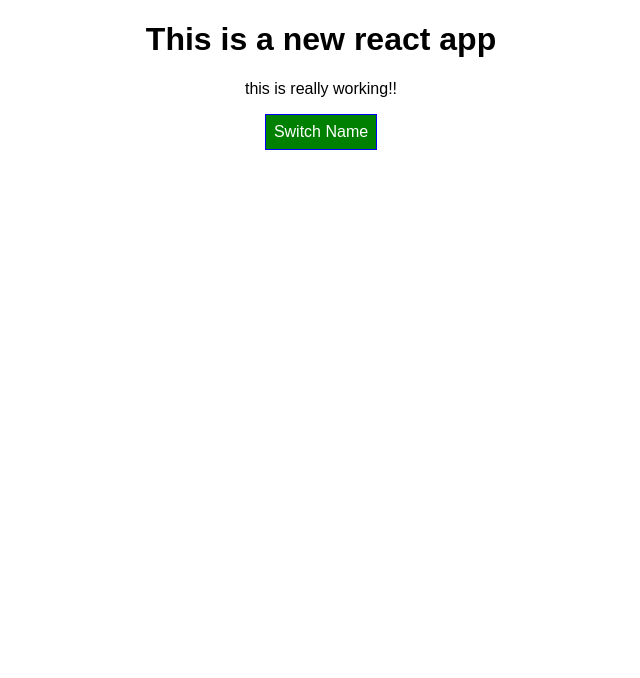
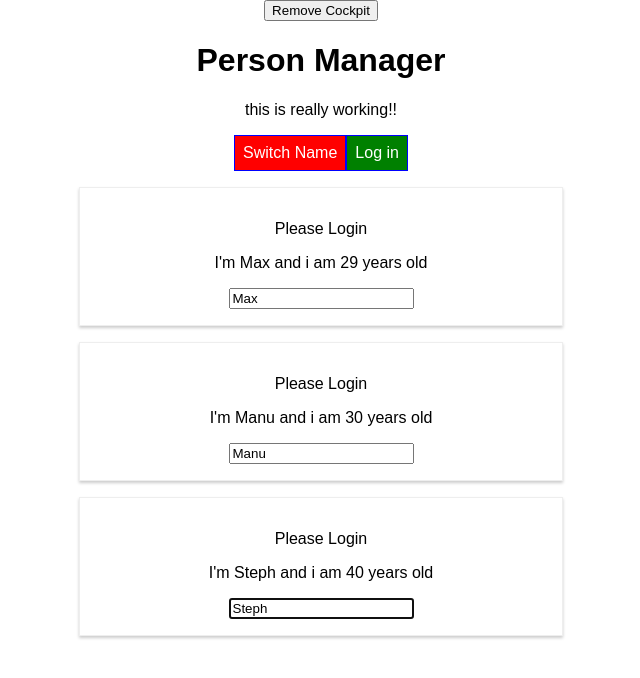
Before and after one commit to AjayanN/ReactNew, a React app: page / in a window 1280 px wide. Shown: the whole page, without its empty margins (319-959 px from the left). Built offline with nearby package versions, Linux system fonts and the light colour scheme.

Commit message:
Demo project on react

```diff
--- a/package.json
+++ b/package.json
@@ -31,6 +31,7 @@
     "postcss-flexbugs-fixes": "3.2.0",
     "postcss-loader": "2.0.8",
     "promise": "8.0.1",
+    "prop-types": "^15.7.2",
     "radium": "^0.26.0",
     "raf": "3.4.0",
     "react": "^16.13.1",
--- a/src/components/Cockpit/Cockpit.css
+++ b/src/components/Cockpit/Cockpit.css
@@ -1,4 +1,4 @@
-.red {
+  .red {
     color: red;
   }
 
--- a/src/components/Cockpit/Cockpit.js
+++ b/src/components/Cockpit/Cockpit.js
@@ -1,27 +1,54 @@
-import React from 'react';
+import React, {useEffect, useRef, useContext} from 'react';
 import classes from './Cockpit.css';
+import AuthContext from '../../context/auth-context';
+const cockpit = (props) => {
+    const toggleBtnRef = useRef(null);
+    const authContext = useContext(AuthContext);
 
-const cockpit = (props) => {
+    console.log(authContext.authenticated)
+
+    useEffect (() => {
+      console.log('[Cockpit.js] useEffect')
+      // Http request...
+      // setTimeout(() => {
+      //   alert('Saved data to cloud');
+      // },1000);
+      toggleBtnRef.current.click();
+      return () => {
+        console.log('[Cockpit.js] clean up work');
+      };
+    },[]);
+
+    useEffect(() => {
+      console.log('[Cockpit.js] 2nd useEffect');
+      return () => {
+        console.log('[Cockpit.js] cleanup work in 2nd useEffect')
+      };
+
+    });
     const assignedClasses =[];
     let btnClass='';
-    if (props.showPerson){
+    if (props.showPersons){
         btnClass=classes.Red;
     }
-    if(props.persons.length <=2){
+    if(props.personsLength <=2){
       assignedClasses.push(classes.red); // classes ='red
     }
-    if (props.persons.length <=1) {
+    if (props.personsLength <=1) {
       assignedClasses.push(classes.bold)
     }
 
     return (
     <div className= {classes.Cockpit}>
-    <h1> This is a new react app </h1>
+    <h1>{props.title}</h1>
     <p className={assignedClasses.join(' ')}> this is really working!!</p>
-    <button className = {btnClass}
+    <button
+    ref={toggleBtnRef}
+    className = {btnClass}
     onClick ={props.clicked}>Switch Name</button>
+    <button onClick={authContext.login}>Log in</button>
     </div>);
 
 };
 
-export default cockpit;
+export default React.memo(cockpit);
--- a/src/components/Persons/Person/Person.js
+++ b/src/components/Persons/Person/Person.js
@@ -1,7 +1,11 @@
-import React from 'react';
+import React,{Component} from 'react';
 // import Radium from 'radium';
 // import styled from 'styled-components';
 import classes from './Person.css';
+import withClass from '../../../hoc/withClass'
+import Aux from '../../../hoc/Auxiliary';
+import PropTypes from 'prop-types';
+import AuthContext from '../../../context/auth-context';
 
 // const StyledDiv = styled.div`
 // width: 60%;
@@ -15,17 +19,46 @@ import classes from './Person.css';
 //     width: 450px;
 // }`
 
-const person = (props) => {
-    const rnd = Math.random();
+class Person extends Component {
 
+    constructor(props){
+        super(props);
+        this.inputElementRef= React.createRef();
+    }
+
+    static contextType = AuthContext;
+
+    componentDidMount(){
+        this.inputElementRef.current.focus();
+        console.log(this.context.authenticated)
+    }
+
+    render(){
+    console.log('[Person.js] rendering...');
     return (
-    // <div className='Person' style={style}>
-    <div className={classes.Person}>
-        <p onClick={props.click}>I'm {props.name} and i am {props.age} years old</p>
-        <p>{props.children}</p>
-        <input type="text" onChange={props.changed} value={props.name}/>
-    </div>
+    <Aux>
+
+        {this.context.authenticated ?
+        <p>Authenticated</p> : <p> Please Login</p>}
+        <p onClick={this.props.click}>I'm {this.props.name} and i am {this.props.age} years old</p>
+        <p key="i2">{this.props.children}</p>
+        <input key ="i3"
+        // ref={(inputEl) => {this.inputElement = inputEl}}
+        ref={this.inputElementRef}
+        type="text"
+        onChange={this.props.changed}
+        value={this.props.name}/>
+    {/* </div> */}
+    </Aux>
     );
 };
+}
 
-export default person;
+Person.propTypes = {
+    click: PropTypes.func,
+    name:PropTypes.string,
+    age: PropTypes.number,
+    changed: PropTypes.func
+};
+
+export default withClass(Person,classes.Person);
--- a/src/components/Persons/Persons.js
+++ b/src/components/Persons/Persons.js
@@ -1,15 +1,56 @@
-import React from 'react';
+import React, {PureComponent} from 'react';
 import Person from './Person/Person';
 import ErrorBoundary from '../../ErrorBoundary/ErrorBoundary';
 
-const persons = (props) =>props.persons.map((person,index) => {
-        return <ErrorBoundary key={person.id}><Person
-          click={() => props.clicked(index)}
+
+class Persons extends PureComponent{
+  // static getDerivedStateFromProps(props,state){
+  //   console.log('[Persons.js] getDerivedStateFromProps');
+  //   return state;
+  // }
+
+
+
+  // shouldComponentUpdate(nextProps, nextState){
+  //   console.log('[Persons.js] shouldComponentUpdate');
+  //   if(nextProps.persons !== this.props.persons ||
+  //      nextProps.changed !== this.props.changed ||
+  //      nextProps.clicked !== this.props.clicked){
+  //     return true;
+  //   }else{
+  //     return false;
+  //   }
+  // }
+
+  getSnapshotBeforeUpdate(prevProps,prevState){
+    console.log('[Persons.js] getSnapshotBeforeUpdate');
+    return {message: 'Snapshot'};
+  }
+
+  componentDidUpdate(prevProps,prevState,snapshot){
+    console.log('[Persons.js] componentDidUpdate');
+    console.log(snapshot);
+  }
+
+  componentWillUnmount(){
+    console.log('[Persons.js] componentWillUnmount');
+  }
+
+  render(){
+  console.log('[Persons.js] rendering...');
+  return (this.props.persons.map((person,index) => {
+        return (
+        <ErrorBoundary key={person.id}>
+          <Person
+          click={() => this.props.clicked(index)}
           name={person.name}
           age={person.age}
-          changed={(event) => props.changed(event,person.id)} />
+          changed={(event) => this.props.changed(event,person.id)}
+          />
           </ErrorBoundary>
-      });
-
-
-export default persons;
+        );
+      })
+  );
+};
+};
+export default Persons;
--- a/src/containers/App.js
+++ b/src/containers/App.js
@@ -2,12 +2,15 @@ import React, { Component } from 'react';
 import classes from './App.css';
 // import Radium,{StyleRoot} from 'radium';
 import Persons from '../components/Persons/Persons';
-import ErrorBoundary from '../ErrorBoundary/ErrorBoundary';
+// import ErrorBoundary from '../ErrorBoundary/ErrorBoundary';
 import Cockpit from '../components/Cockpit/Cockpit';
+import withClass from '../hoc/withClass';
+import Aux from '../hoc/Auxiliary';
+import AuthContext from '../context/auth-context';
 // import styled from 'styled-components'
 // import UserOutput from './UserOutput/UserOutput';
 // import UserInput from './UserInput/UserInput';
-import { render } from 'react-dom';
+// import { render } from 'react-dom';
 
 // const StyledButton = styled.button`
 //       background-color: ${props => props.alt ? 'red' : 'green'};
@@ -22,6 +25,10 @@ import { render } from 'react-dom';
 // `;
 
 class App extends Component {
+  constructor(props){
+    super(props);
+    console.log('[App.js] construcot');
+  }
 
   state = {
       persons : [
@@ -29,11 +36,36 @@ class App extends Component {
         {id:'aderwedfsd',name:'Manu',age:30},
         {id:'adered',name:'Steph',age:40}
       ],
-      showPersons: false
+      showPersons: false,
+      showCockpit: true,
+      changeCounter:0,
+      authenticated:false
       // ,
       // user: [
       //   {user:'Ajayan',pass:'aj123'}]
     }
+
+  static getDerivedStateFromProps(props,state){
+    console.log('[App.js] getDerivedStateFromProps',props);
+    return state
+  }
+
+  // componentWillMount(){
+  //   console.log('[App.js] componentWillMount')
+  // }
+
+  componentDidMount(){
+    console.log('[App.js] componentDidMount');
+  }
+
+  shouldComponentUpdate(nextProps, nextState){
+    console.log('[App.js] shouldComponentUpdate');
+    return true;
+  }
+
+  componentDidUpdate(){
+    console.log('[App.js] componentDidUpdate');
+  }
 
   switchNameHandler = (newName) => {
       // console.log('was clicked')
@@ -73,7 +105,11 @@ class App extends Component {
 
       persons[personIndex] = person;
 
-      this.setState({persons: persons})
+      this.setState((prevState,props) => {
+        return {
+        persons: persons,
+        changeCounter: prevState.changeCounter+1};
+        });
 
       // this.setState({
       //   persons : [
@@ -96,28 +132,34 @@ class App extends Component {
 
     }
 
+    loginHandler = () => {
+      this.setState({authenticated:true})
+    }
+
 
   render ()
   {
-
+    console.log('[App.js] render');
     let persons =null;
     if(this.state.showPersons){
       persons=
-          <Persons persons={this.state.persons}
+          <Persons
+          persons={this.state.persons}
           clicked={this.deletePersonHandler}
-          changed={this.nameChangedHandler} />;
+          changed={this.nameChangedHandler}
+          isAuthenticated = {this.state.authenticated}/>;
 
-          {/* <Person
-            name={this.state.persons[0].name}
-            age={this.state.persons[0].age}/>
-          <Person
-            name={this.state.persons[1].name}
-            age={this.state.persons[1].age}
-            click = {this.switchNameHandler.bind(this,'Max!')}
-            changed = {this.nameChangedHandler}>My hobbies:Racing</Person>
-          <Person
-            name={this.state.persons[2].name}
-            age={this.state.persons[2].age}/> */}
+          // <Person
+          //   name={this.state.persons[0].name}
+          //   age={this.state.persons[0].age}/>
+          // <Person
+          //   name={this.state.persons[1].name}
+          //   age={this.state.persons[1].age}
+          //   click = {this.switchNameHandler.bind(this,'Max!')}
+          //   changed = {this.nameChangedHandler}>My hobbies:Racing</Person>
+          // <Person
+          //   name={this.state.persons[2].name}
+          //   age={this.state.persons[2].age}/>
       // style.backgroundColor = 'red';
       // style[':hover'] = {backgroundColor:'salmon',color:'black'};
     }
@@ -125,26 +167,36 @@ class App extends Component {
 
     return (
       // <StyleRoot>
-      <div className={classes.App}>
+      <Aux>
+      <button
+      onClick = {() => {
+        this.setState({showCockpit:false});
+      }}> Remove Cockpit</button>
+      <AuthContext.Provider value={{authenticated:this.state.authenticated,
+          login: this.loginHandler}}>
+        {this.state.showCockpit ? (
         <Cockpit
+
+        title={this.props.appTitle}
         showPersons={this.state.showPersons}
-        persons={this.state.persons}
-        clicked={this.togglePersonsHandler}/>
+        personsLength={this.state.persons.length}
+        clicked={this.togglePersonsHandler}/>) : null}
         {persons}
+        </AuthContext.Provider>
         {/* <UserOutput
           user= {this.state.user[0].user}/>
         <UserInput
         user = {this.state.user[0].user}
           changed={this.switchUsernameHandler}/> */}
 
-      </div>
+      </Aux>
       // </StyleRoot>
     );
   };
     // return React.createElement('div',null,React.createElement('h1',{className:'App'},'Does,this work now'),'Hi, this is a react app')
 };
 
-export default App;
+export default withClass(App, classes.App);
 
   //when using hooks
   // const [Personsstate,setPersonState] = useState({
--- /dev/null
+++ b/src/context/auth-context.js
@@ -0,0 +1,8 @@
+import React from 'react';
+
+const authContext = React.createContext({
+    authenticated:false,
+    login: () => {}
+});
+
+export default authContext;
--- /dev/null
+++ b/src/hoc/Auxiliary.js
@@ -0,0 +1,4 @@
+
+const aux = props => props.children;
+
+export default aux;
--- /dev/null
+++ b/src/hoc/withClass.js
@@ -0,0 +1,9 @@
+import React from 'react';
+
+const withClass = (WrappedComponent, className) => {
+    return props => (
+    <div className={className}><WrappedComponent {...props} /></div>
+    );
+};
+
+export default withClass;
--- a/src/index.js
+++ b/src/index.js
@@ -4,5 +4,5 @@ import './index.css';
 import App from './containers/App';
 import registerServiceWorker from './registerServiceWorker';
 
-ReactDOM.render(<App />, document.getElementById('root'));
+ReactDOM.render(<App appTitle="Person Manager"/>, document.getElementById('root'));
 registerServiceWorker();
```
